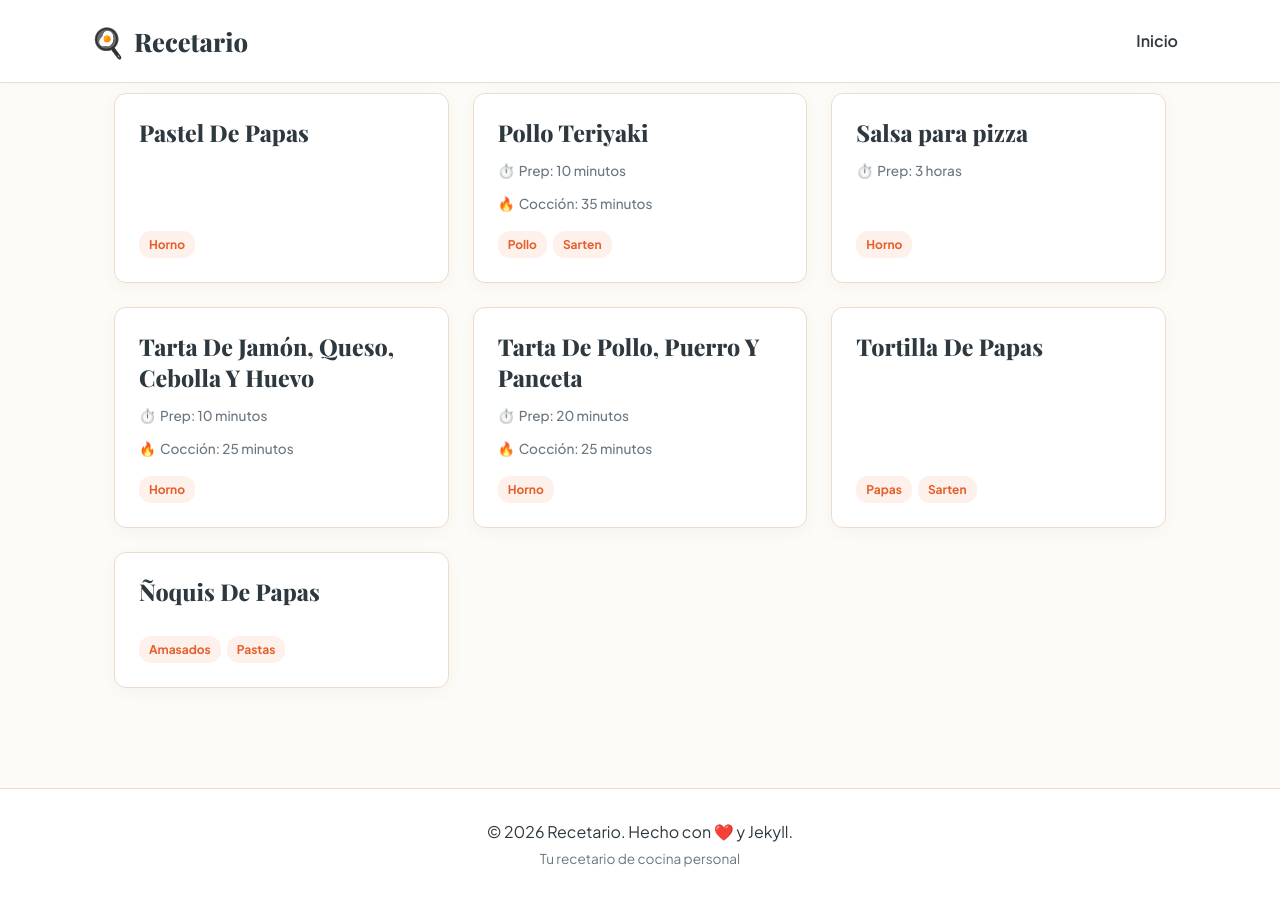
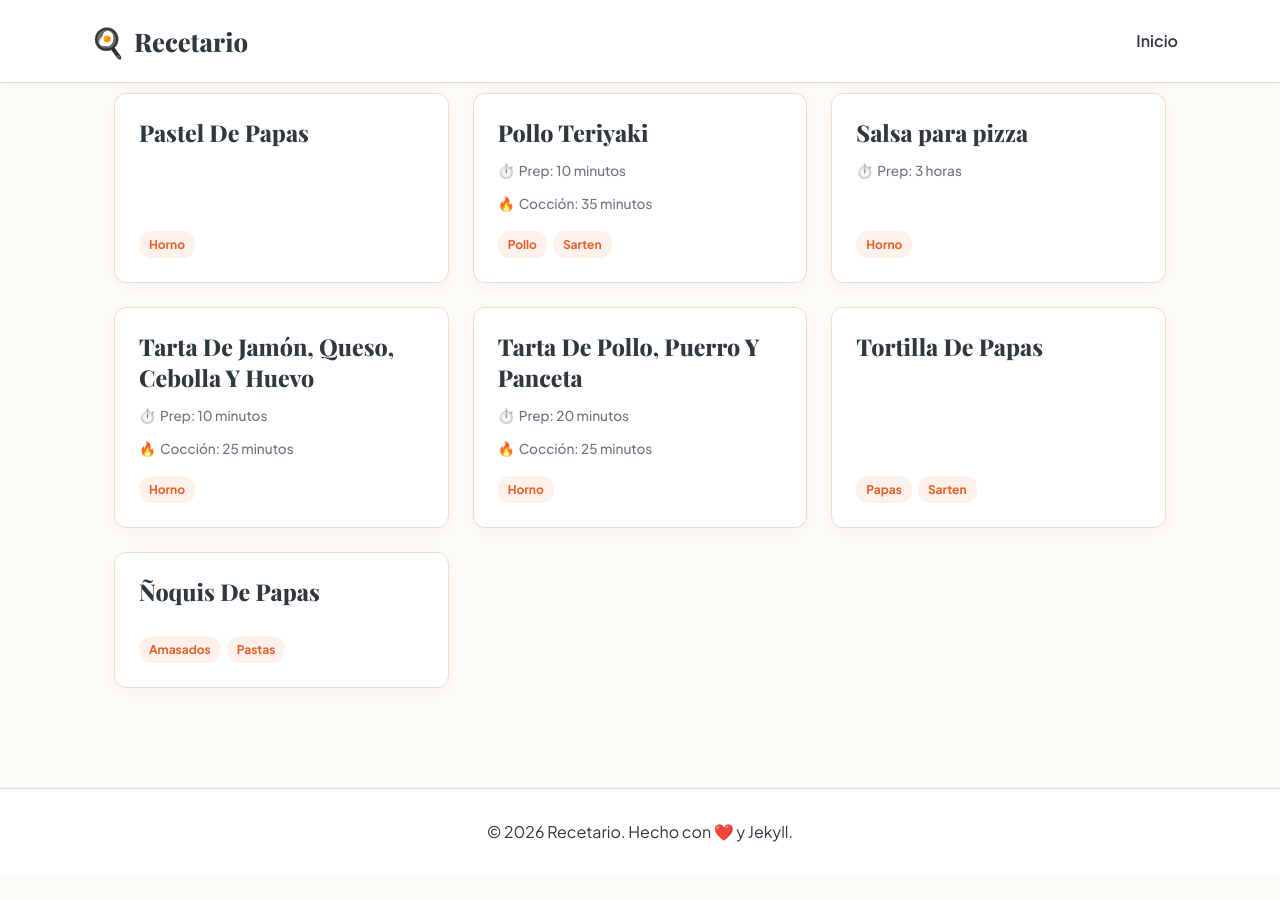
Before and after one commit to kyheo/recetario-front, a Jekyll site: the page built from index.html, in a window 1280 px wide and 900 px high, scrolled down 1741 px. Built offline with Jekyll 4.4.1, drawn with Linux system fonts in a browser that asks for light colours; some web fonts are replaced; after the commit the page ends 2615 px from its top, so only the background shows below that.

Commit message:
Remove footer subtitle and fix closing tag typo

```diff
--- a/_layouts/default.html
+++ b/_layouts/default.html
@@ -29,9 +29,8 @@
   <footer class="site-footer">
     <div class="footer-container">
       <p>&copy; {{ 'now' | date: "%Y" }} {{ site.title }}. Hecho con ❤️ y Jekyll.</p>
-      <p class="footer-subtitle">Tu recetario de cocina personal</p>
     </div>
-  </footer class="site-footer">
+  </footer>
 
 </body>
 </html>
```
